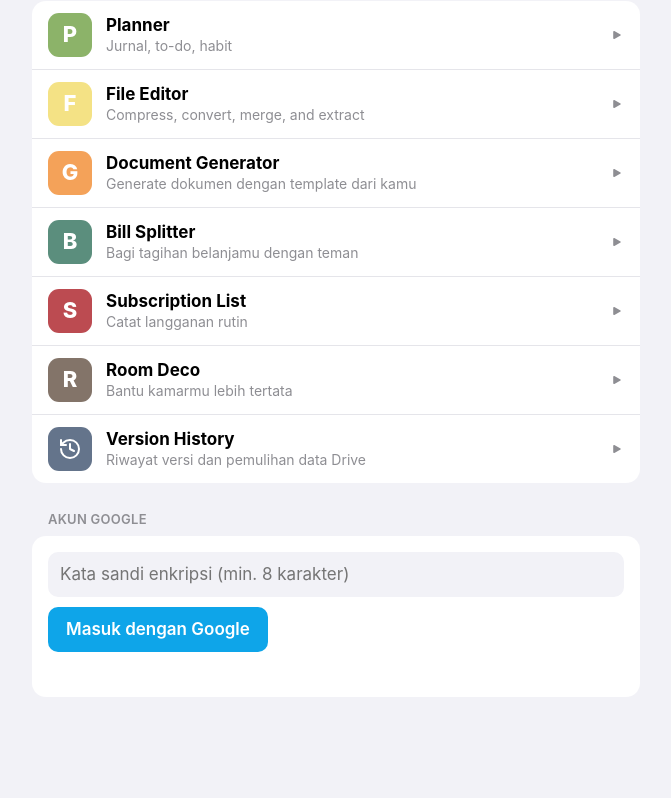
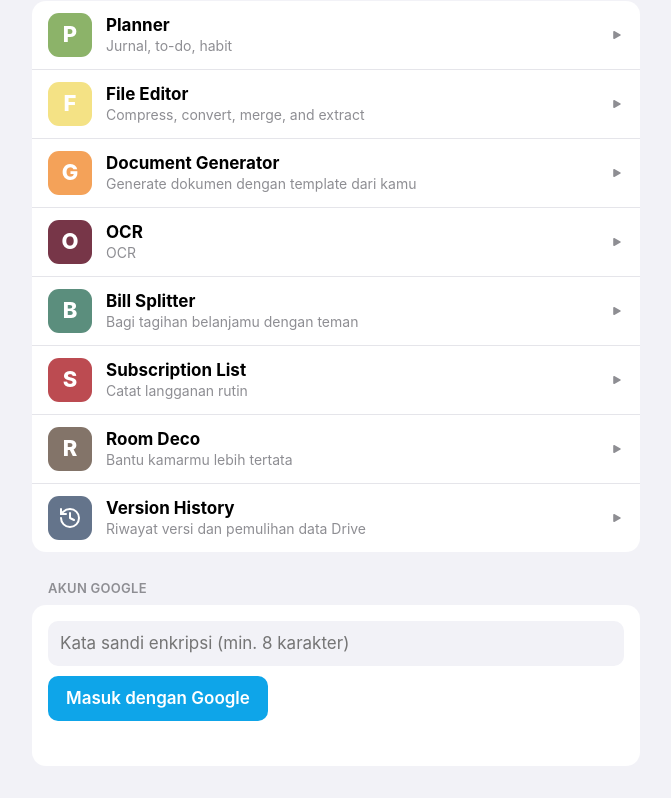
Before and after one commit to rositaanoor/rositaanoor.github.io, a plain HTML site: page index.html in a window 1280 px wide. Shown: the part 121-919 px from the top of the page, without its empty margins (304-975 px from the left). Before the commit the page ends 850 px from the top, so only its background shows below. Drawn offline with Linux system fonts and the light colour scheme.

Commit message:
Add OCR app to the applications list

```diff
--- a/index.html
+++ b/index.html
@@ -52,6 +52,7 @@ var APPS=[
   {name:'Planner',desc:'Jurnal, to-do, habit',href:'./planner/',color:'#8cb369',icon:'P'},
   {name:'File Editor',desc:'Compress, convert, merge, and extract',href:'./file-edit/',color:'#f4e285',icon:'F'},
   {name:'Document Generator',desc:'Generate dokumen dengan template dari kamu',href:'./document-generator/',color:'#f4a259',icon:'G'},
+  {name:'OCR',desc:'OCR',href:'./ocr/',color:'#773648',icon:'O'},
   {name:'Bill Splitter',desc:'Bagi tagihan belanjamu dengan teman',href:'./receipt/',color:'#5b8e7d',icon:'B'},
   {name:'Subscription List',desc:'Catat langganan rutin',href:'./subscription/',color:'#bc4b51',icon:'S'},
   {name:'Room Deco',desc:'Bantu kamarmu lebih tertata',href:'./room-deco/',color:'#837469',icon:'R'},
```
